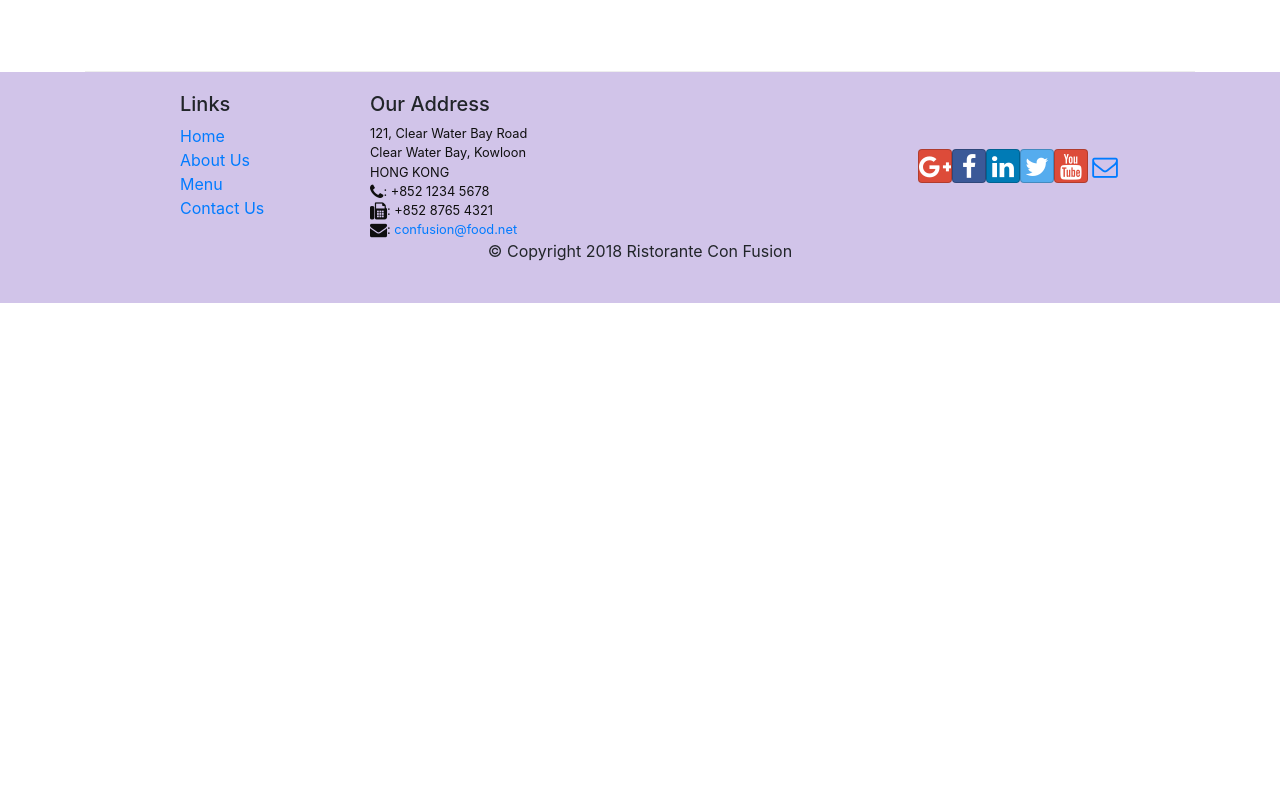
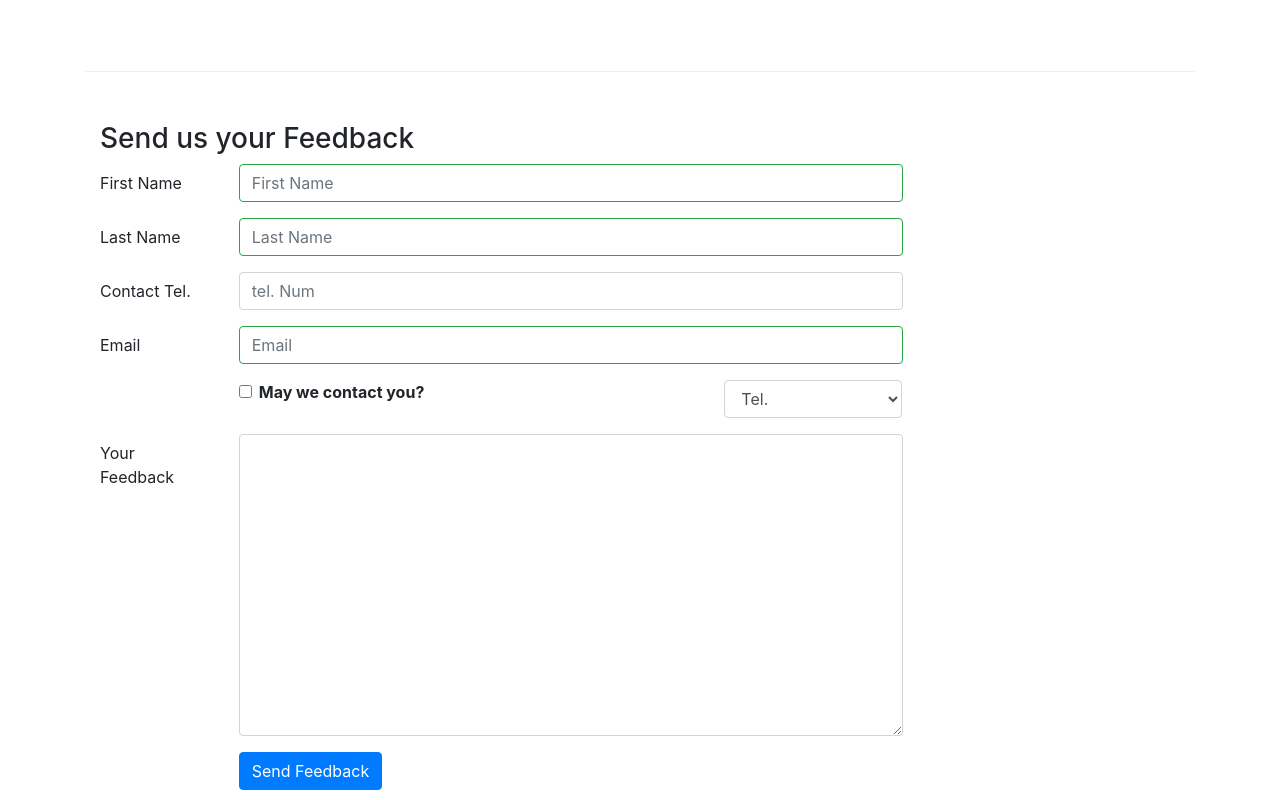
Before and after one commit to Lakhdher/confusion, a React (Create React App) app: page /contactus in a window 1280 px wide. Shown: the part 800-1600 px from the top of the page. Before the commit the page ends 1103 px from the top, so only its background shows below. Built offline with nearby package versions, Linux system fonts and the light colour scheme.

Commit message:
controlled and uncontrolled forms

```diff
--- a/package.json
+++ b/package.json
@@ -11,6 +11,7 @@
     "font-awesome": "^4.7.0",
     "react": "^18.1.0",
     "react-dom": "^18.1.0",
+    "react-modal": "^3.15.1",
     "react-popper": "^0.9.2",
     "react-router-dom": "^4.2.2",
     "react-scripts": "5.0.1",
--- a/src/components/ContactComponent.js
+++ b/src/components/ContactComponent.js
@@ -1,9 +1,103 @@
 /* eslint-disable jsx-a11y/anchor-is-valid */
-import React from "react";
-import { Breadcrumb, BreadcrumbItem } from "reactstrap";
+import React, { Component } from "react";
+import {
+  Breadcrumb,
+  BreadcrumbItem,
+  Button,
+  Form,
+  FormGroup,
+  Label,
+  Input,
+  Col,
+  FormFeedback,
+} from "reactstrap";
 import { Link } from "react-router-dom";
 
-function Contact(props) {
+class Contact extends Component {
+  constructor(props) {
+    super(props);
+    this.state = {
+      firstname: "",
+      lastname: "",
+      telnum: "",
+      email: "",
+      agree: false,
+      contactType: "Tel.",
+      message: "",
+      touched: {
+        firstname: false,
+        lastname: false,
+        telnum: false,
+        email: false,
+      },
+    };
+    this.handleSubmit = this.handleSubmit.bind(this);
+    this.handleInputChange = this.handleInputChange.bind(this);
+    this.validate = this.validate.bind(this);
+    this.handleBlur = this.handleBlur.bind(this);
+  }
+  handleSubmit(event) {
+    console.log("current State is " + JSON.stringify(this.state));
+    alert("current State is " + JSON.stringify(this.state));
+    event.preventDefault();
+  }
+  handleInputChange(event) {
+    const target = event.target;
+    const value = target.type === "chekbox" ? target.checked : target.value;
+    const name = target.name;
+
+    this.setState({
+      [name]: value,
+    });
+  }
+
+  handleBlur = (field) => (event) => {
+    this.setState({
+      touched: { ...this.state.touched, [field]: true }
+    });
+  };
+
+  validate(firstname, lastname, telnum, email) {
+    const errors = {
+      firstname: "",
+      lastname: "",
+      telnum: "",
+      email: "",
+    };
+    if (this.state.touched.firstname && firstname.length < 3) {
+      errors.firstname = "First Name should be >=3";
+    } else {
+      if (this.state.touched.firstname && firstname.length > 10) {
+        errors.firstname = "First Name should be <=10";
+      }
+    }
+    if (this.state.touched.lastname && lastname.length < 3) {
+      errors.lastname = "Last Name should be >=3";
+    } else {
+      if (this.state.touched.lastname && lastname.length > 10) {
+        errors.lastname = "Last name should be <=10";
+      }
+    }
+    const reg = /^\d+$/;
+    if (this.state.touched.telnum && !reg.test(telnum)) {
+      errors.telnum = "Tel. Number should contain only numbers";
+    }
+    if (
+      this.state.touched.email &&
+      email.split("").filter((x) => x === "@").length !== 1
+    ) {
+      errors.email = "Not a valid email address";
+    }
+    return errors;
+  }
+
+  render() {
+    const errors = this.validate(
+      this.state.firstname,
+      this.state.lastname,
+      this.state.telnum,
+      this.state.email
+    );
     return (
       <div className="container">
         <div className="row">
@@ -67,8 +161,142 @@ function Contact(props) {
             </div>
           </div>
         </div>
+        <div className="row row-content">
+          <div className="col-12">
+            <h3>Send us your Feedback</h3>
+          </div>
+          <div className="col-12 col-md-9">
+            <Form onSubmit={this.handleSubmit}>
+              <FormGroup row>
+                <Label htmlor="firstname" md={2}>
+                  First Name
+                </Label>
+                <Col md={10}>
+                  <Input
+                    type="text"
+                    id="firstname"
+                    name="firstname"
+                    valid={errors.firstname === ""}
+                    invalid={errors.firstname !== ""}
+                    placeholder="First Name"
+                    value={this.state.firstname}
+                    onChange={this.handleInputChange}
+                    onBlur={this.handleBlur("firstname")}
+                  />
+                  <FormFeedback>{errors.firstname}</FormFeedback>
+                </Col>
+              </FormGroup>
+              <FormGroup row>
+                <Label htmlor="lastname" md={2}>
+                  Last Name
+                </Label>
+                <Col md={10}>
+                  <Input
+                    type="text"
+                    id="lastname"
+                    name="lastname"
+                    valid={errors.lastname === ""}
+                    invalid={errors.lastname !== ""}
+                    placeholder="Last Name"
+                    value={this.state.lastname}
+                    onChange={this.handleInputChange}
+                    onBlur={this.handleBlur("lastname")}
+                  />
+                  <FormFeedback>{errors.lastname}</FormFeedback>
+                </Col>
+              </FormGroup>
+              <FormGroup row>
+                <Label htmlor="telnum" md={2}>
+                  Contact Tel.
+                </Label>
+                <Col md={10}>
+                  <Input
+                    type="tel"
+                    id="telnum"
+                    name="telnum"
+                    valid={errors.telnu === ""}
+                    invalid={errors.telnum !== ""}
+                    placeholder="tel. Num"
+                    value={this.state.telnum}
+                    onChange={this.handleInputChange}
+                    onBlur={this.handleBlur("telnum")}
+                  />
+                  <FormFeedback>{errors.telnum}</FormFeedback>
+                </Col>
+              </FormGroup>
+              <FormGroup row>
+                <Label htmlor="email" md={2}>
+                  Email
+                </Label>
+                <Col md={10}>
+                  <Input
+                    type="email"
+                    id="email"
+                    name="email"
+                    valid={errors.email === ""}
+                    invalid={errors.email !== ""}
+                    placeholder="Email"
+                    value={this.state.email}
+                    onChange={this.handleInputChange}
+                    onBlur={this.handleBlur("email")}
+                  />
+                  <FormFeedback>{errors.email}</FormFeedback>
+                </Col>
+              </FormGroup>
+              <FormGroup row>
+                <Col md={{ size: 6, offset: 2 }}>
+                  <FormGroup check>
+                    <Label check>
+                      <Input
+                        type="checkbox"
+                        name="agree"
+                        checked={this.state.agree}
+                        onChange={this.handleInputChange}
+                      />{" "}
+                      <strong>May we contact you?</strong>
+                    </Label>
+                  </FormGroup>
+                </Col>
+                <Col md={{ size: 3, offset: 1 }}>
+                  <Input
+                    type="select"
+                    name="contactType"
+                    value={this.state.contactType}
+                    onChange={this.handleInputChange}
+                  >
+                    <option> Tel.</option>
+                    <option>Email</option>
+                  </Input>
+                </Col>
+              </FormGroup>
+              <FormGroup row>
+                <Label htmlor="feedback" md={2}>
+                  Your Feedback
+                </Label>
+                <Col md={10}>
+                  <Input
+                    type="textarea"
+                    id="message"
+                    name="message"
+                    rows="12"
+                    value={this.state.message}
+                    onChange={this.handleInputChange}
+                  />
+                </Col>
+              </FormGroup>
+              <FormGroup row>
+                <Col md={{ size: 10, offset: 2 }}>
+                  <Button type="submit" color="primary">
+                    Send Feedback
+                  </Button>
+                </Col>
+              </FormGroup>
+            </Form>
+          </div>
+        </div>
       </div>
     );
   }
+}
 
 export default Contact;
--- a/src/components/Header.js
+++ b/src/components/Header.js
@@ -7,27 +7,49 @@ import {
   NavbarToggler,
   Collapse,
   NavItem,
+  Button,
+  Modal,
+  ModalHeader,
+  ModalBody,
+  Form,
+  FormGroup,
+  Label,
+  Input,
 } from "reactstrap";
 import { NavLink } from "react-router-dom";
 class Header extends Component {
-
-    constructor(props){
+  constructor(props) {
     super(props);
-        this.state={
-            isopen:false,
-        }
+    this.state = {
+      isopen: false,
+      isModalOpen: false,
+    };
     this.toggleNav = this.toggleNav.bind(this);
+    this.toggleModal = this.toggleModal.bind(this);
+    this.handleLogin = this.handleLogin.bind(this);
   }
 
-    toggleNav(){
-        this.setState({isopen: !this.state.isopen})
+  handleLogin(event) {
+    this.toggleModal();
+    alert(
+      "Username : " + this.username.value + "Password : " + this.password.value
+    );
+    event.preventDefault();
+  }
+
+  toggleNav() {
+    this.setState({ isopen: !this.state.isopen });
+  }
+
+  toggleModal() {
+    this.setState({ isModalOpen: !this.state.isModalOpen });
   }
   render() {
     return (
       <>
         <Navbar dark expand="md">
           <div className="container">
-          <NavbarToggler onClick={this.toggleNav} className='mr-3'/>
+            <NavbarToggler onClick={this.toggleNav} className="mr-3" />
             <NavbarBrand className="mr-auto" href="/">
               <img
                 src="assets/images/logo.png"
@@ -37,7 +59,7 @@ class Header extends Component {
               />
             </NavbarBrand>
             <Collapse isOpen={this.state.isopen} navbar>
-            <Nav navbar className='ml-3'>
+              <Nav navbar className="ml-3">
                 <NavItem>
                   <NavLink className="nav-link" to="/home">
                     <span className="fa fa-home fa-lg"></span> Home
@@ -55,8 +77,16 @@ class Header extends Component {
                 </NavItem>
                 <NavItem>
                   <NavLink className="nav-link" to="/contactus">
-                  <span className="fa fa-address-card fa-lg"></span> Contact Us
+                    <span className="fa fa-address-card fa-lg"></span> Contact
+                    Us
                   </NavLink>
+                </NavItem>
+              </Nav>
+              <Nav className="ml-auto" navbar>
+                <NavItem>
+                  <Button outline onClick={this.toggleModal}>
+                    <span className="fa fa-sign-in fa-log"></span> Login
+                  </Button>
                 </NavItem>
               </Nav>
             </Collapse>
@@ -76,6 +106,43 @@ class Header extends Component {
             </div>
           </div>
         </Jumbotron>
+        <Modal
+          isOpen={this.state.isModalOpen}
+          toggle={this.toggleModal}
+          color="primary"
+        >
+          <ModalHeader toggle={this.toggleModal}>Login</ModalHeader>
+          <ModalBody>
+            <Form onSubmit={this.handleLogin}>
+              <FormGroup>
+                <Label htmlfor="Username"></Label>
+                <Input
+                  type="text"
+                  id="username"
+                  name="username"
+                  innerRef={(input) => (this.username = input)}
+                />
+              </FormGroup>
+              <FormGroup>
+                <Label htmlfor="Password"></Label>
+                <Input
+                  type="password"
+                  id="password"
+                  name="password"
+                  innerRef={(input) => (this.password = input)}
+                />
+              </FormGroup>
+              <FormGroup check>
+                <Label check>
+                  <Input type="checkbox" name="remember" /> Remember Me
+                </Label>
+              </FormGroup>
+              <Button type="submit" value="submit" color="primary">
+                Submit
+              </Button>
+            </Form>
+          </ModalBody>
+        </Modal>
       </>
     );
   }
```
Also changed, not shown: 1 other file (tests, documents, lock files or other folders). Lines whose indentation alone changed are shown as unchanged.
